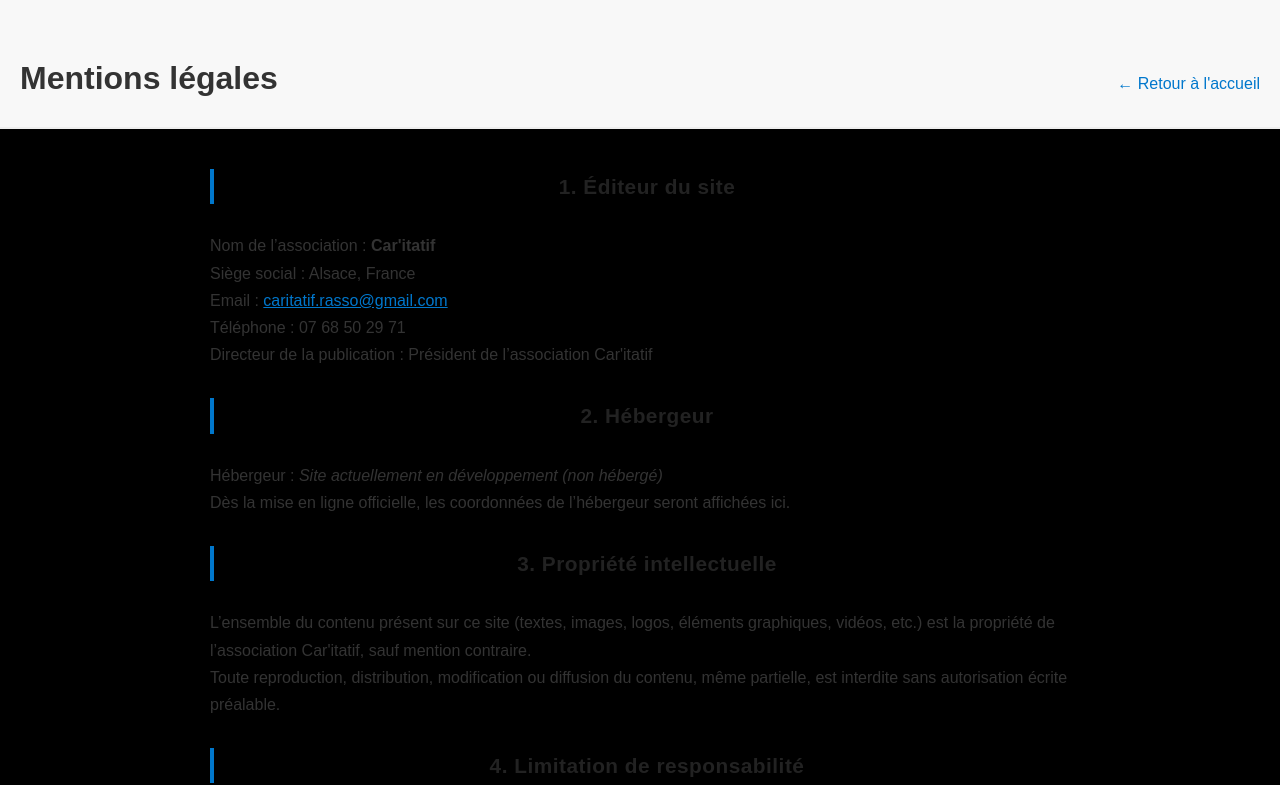
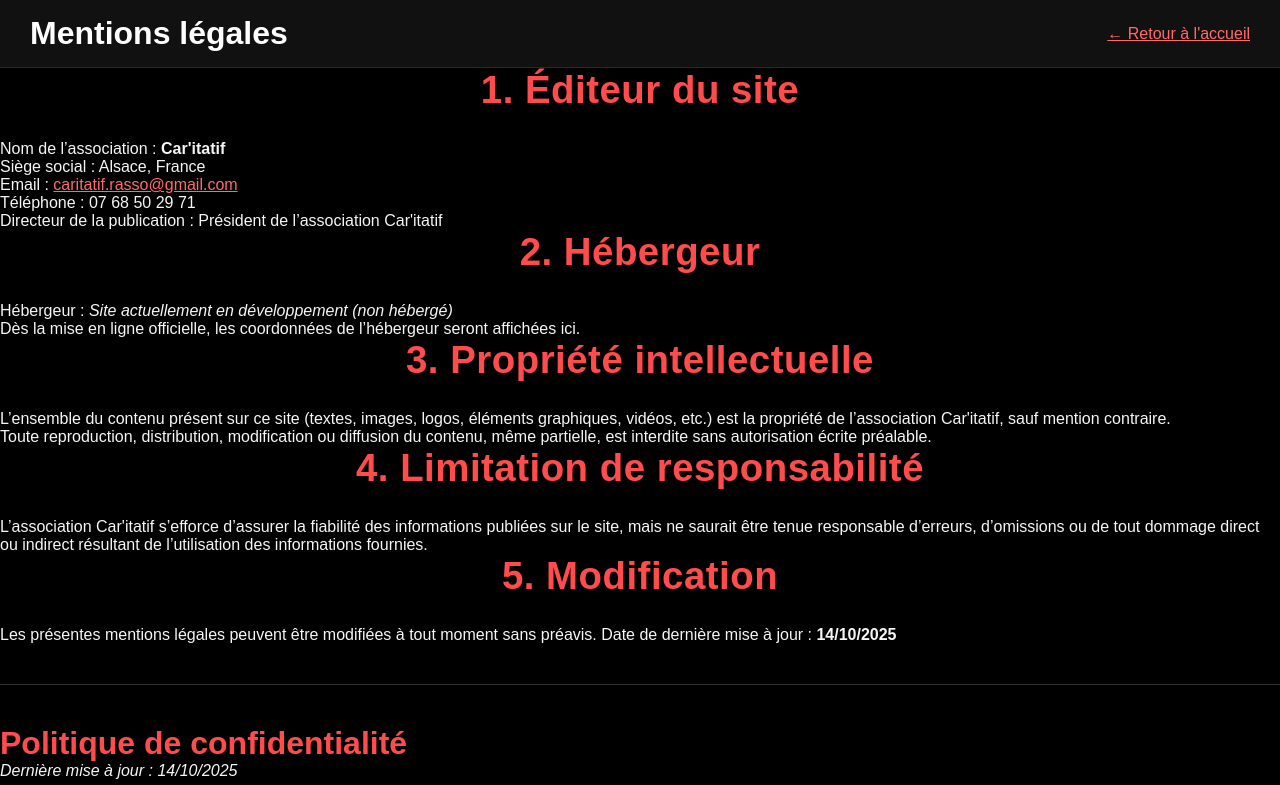
Before and after one commit to caritatifrasso-prog/car-itatif, a plain HTML site: page mentions.html in a window 1280 px wide. Shown: the top 785 px of the page. Drawn offline with Linux system fonts and the light colour scheme.

Commit message:
Update style.css

```diff
--- a/style.css
+++ b/style.css
@@ -393,86 +393,43 @@ header, section, footer {
   z-index: 1;
 }
 
-/* === STYLE PAGE MENTIONS LÉGALES === */
-.legal-header {
-  text-align: center;
-  padding: 60px 20px 20px;
-  background: #f8f8f8;
-  border-bottom: 2px solid #eee;
+/* === THEME SOMBRE POUR LA PAGE MENTIONS === */
+body.mentions-page {
+  background-color: #000;
+  color: #f5f5f5;
 }
 
-.legal-header h1 {
-  font-size: 2rem;
-  color: #333;
-  margin-bottom: 10px;
+.legal-container {
+  color: #f5f5f5;
 }
 
-.legal-header a {
-  text-decoration: none;
-  color: #0077cc;
-  font-weight: 500;
-  transition: color 0.3s;
-}
-
-.legal-header a:hover {
-  color: #005fa3;
-}
-
-/* Conteneur principal */
-.legal-container {
-  max-width: 900px;
-  margin: 40px auto;
-  padding: 0 20px;
-  line-height: 1.7;
-  color: #333;
-}
-
-.legal-container h1 {
-  font-size: 1.8rem;
-  margin-top: 50px;
-  color: #111;
-}
-
+.legal-container h1,
 .legal-container h2 {
-  font-size: 1.3rem;
-  margin-top: 30px;
-  color: #222;
-  border-left: 4px solid #0077cc;
-  padding-left: 10px;
-}
-
-.legal-container p,
-.legal-container ul {
-  margin: 10px 0 20px;
-}
-
-.legal-container ul {
-  list-style: disc;
-  padding-left: 40px;
+  color: #ff4c4c; /* rouge cohérent avec ton site */
 }
 
 .legal-container a {
-  color: #0077cc;
+  color: #ff6b6b;
   text-decoration: underline;
 }
 
 .legal-container a:hover {
+  color: #fff;
   text-decoration: none;
 }
 
-footer {
-  text-align: center;
-  padding: 30px 10px;
-  border-top: 1px solid #eee;
-  margin-top: 50px;
-  font-size: 0.9rem;
-  color: #666;
+.legal-container hr {
+  border: none;
+  border-top: 1px solid rgba(255,255,255,0.2);
+  margin: 40px 0;
 }
 
-footer a {
-  color: #0077cc;
+.legal-header {
+  background: #111;
+  color: #fff;
+  border-bottom: 1px solid rgba(255,255,255,0.1);
 }
 
-footer a:hover {
-  color: #005fa3;
+.legal-header a {
+  color: #ff6b6b;
 }
```
